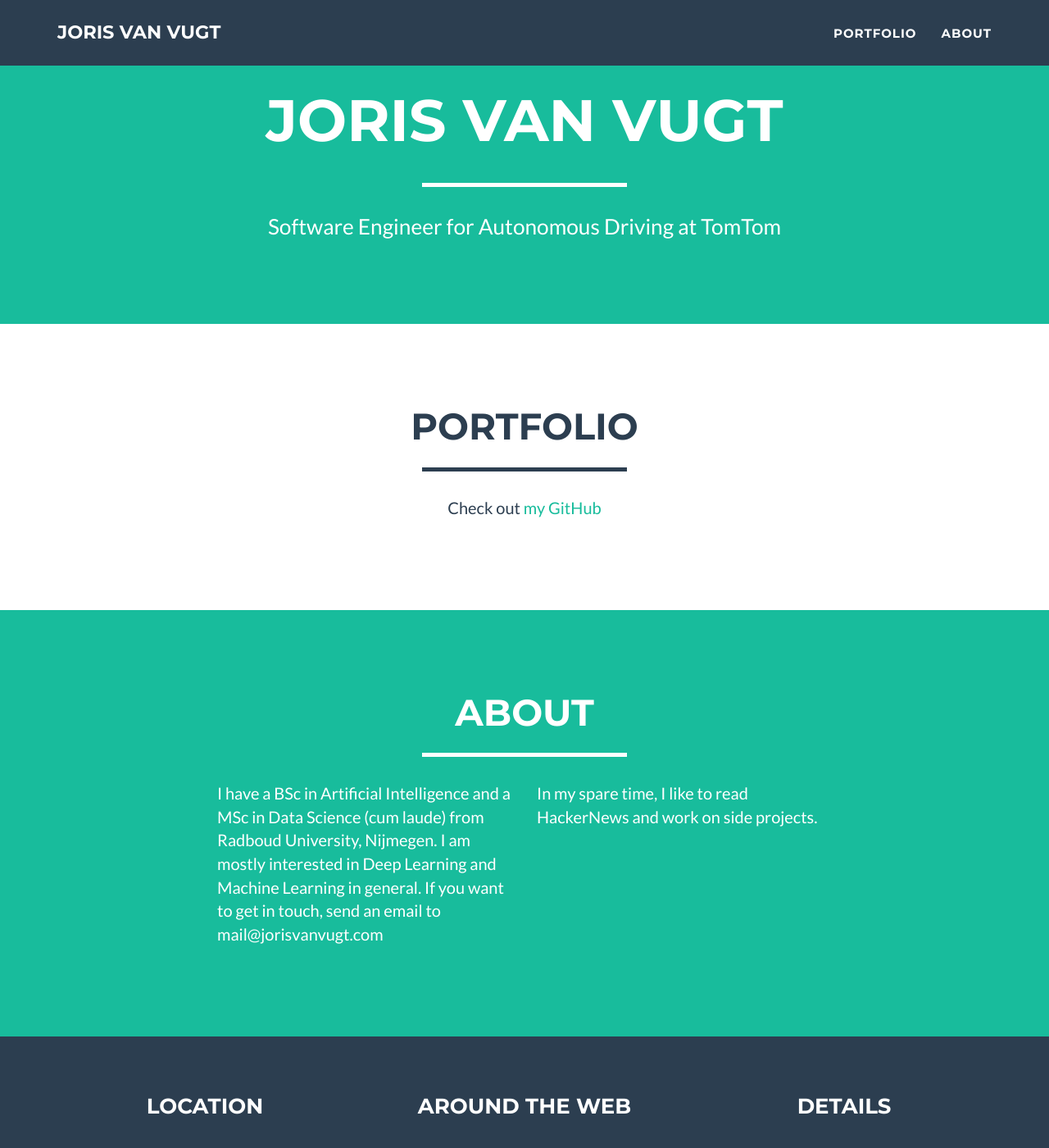
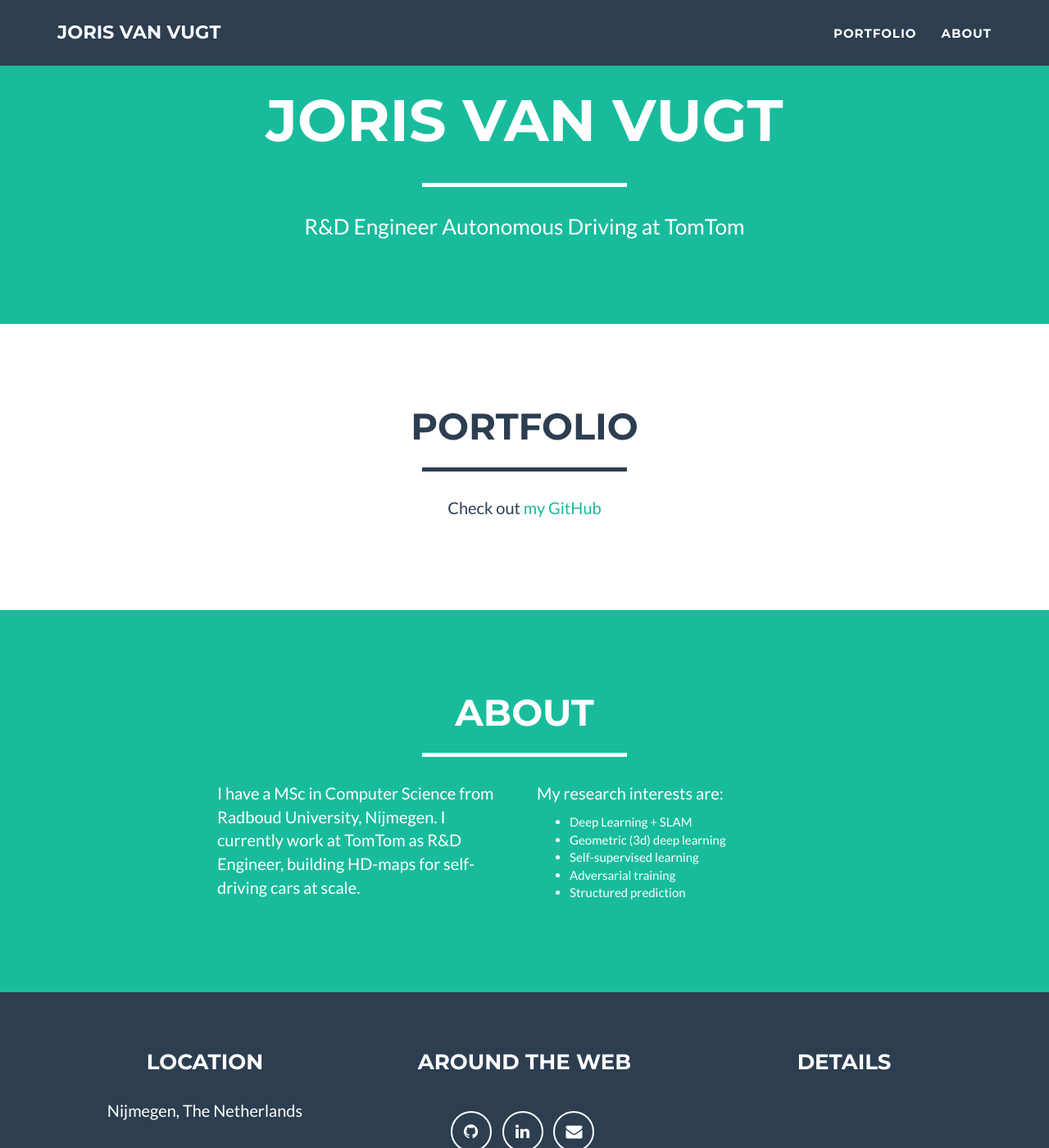
Before and after one commit to jvanvugt/jvanvugt.github.io, a Jekyll site: the page built from index.html, in a window 1280 px wide and 1400 px high, scrolled down 443 px. Shown: the whole window at 82% size. Built offline with Jekyll 4.4.1, drawn with Linux system fonts in a browser that asks for light colours.

Commit message:
Update copy

```diff
--- a/_config.yml
+++ b/_config.yml
@@ -4,7 +4,7 @@ email: mail@jorisvanvugt.com
 url: https://jorisvanvugt.com
 description: "Personal website of Joris van Vugt"
 keywords: "data, science, machine, learning, programming, artificial, intelligence"
-skills: "Software Engineer for Autonomous Driving at TomTom"
+skills: "R&D Engineer Autonomous Driving at TomTom"
 meta_author: van Vugt, Joris
 
 # Google webmaster tools
--- a/_includes/about.html
+++ b/_includes/about.html
@@ -9,10 +9,18 @@
         </div>
         <div class="row">
             <div class="col-lg-4 col-lg-offset-2">
-                    <p>I have a BSc in Artificial Intelligence and a MSc in Data Science (cum laude) from Radboud University, Nijmegen. I am mostly interested in Deep Learning and Machine Learning in general. If you want to get in touch, send an email to mail@jorisvanvugt.com</p>
+                <p>I have a MSc in Computer Science from Radboud University, Nijmegen. I currently work at TomTom as R&D
+                    Engineer, building HD-maps for self-driving cars at scale.</p>
             </div>
             <div class="col-lg-4">
-                    <p>In my spare time, I like to read HackerNews and work on side projects.</p>
+                <p>My research interests are:
+                    <ul>
+                        <li>Deep Learning + SLAM</li>
+                        <li>Geometric (3d) deep learning</li>
+                        <li>Self-supervised learning</li>
+                        <li>Adversarial training</li>
+                        <li>Structured prediction</li>
+                    </ul>
             </div>
         </div>
     </div>
```
Lines whose indentation alone changed are shown as unchanged.
